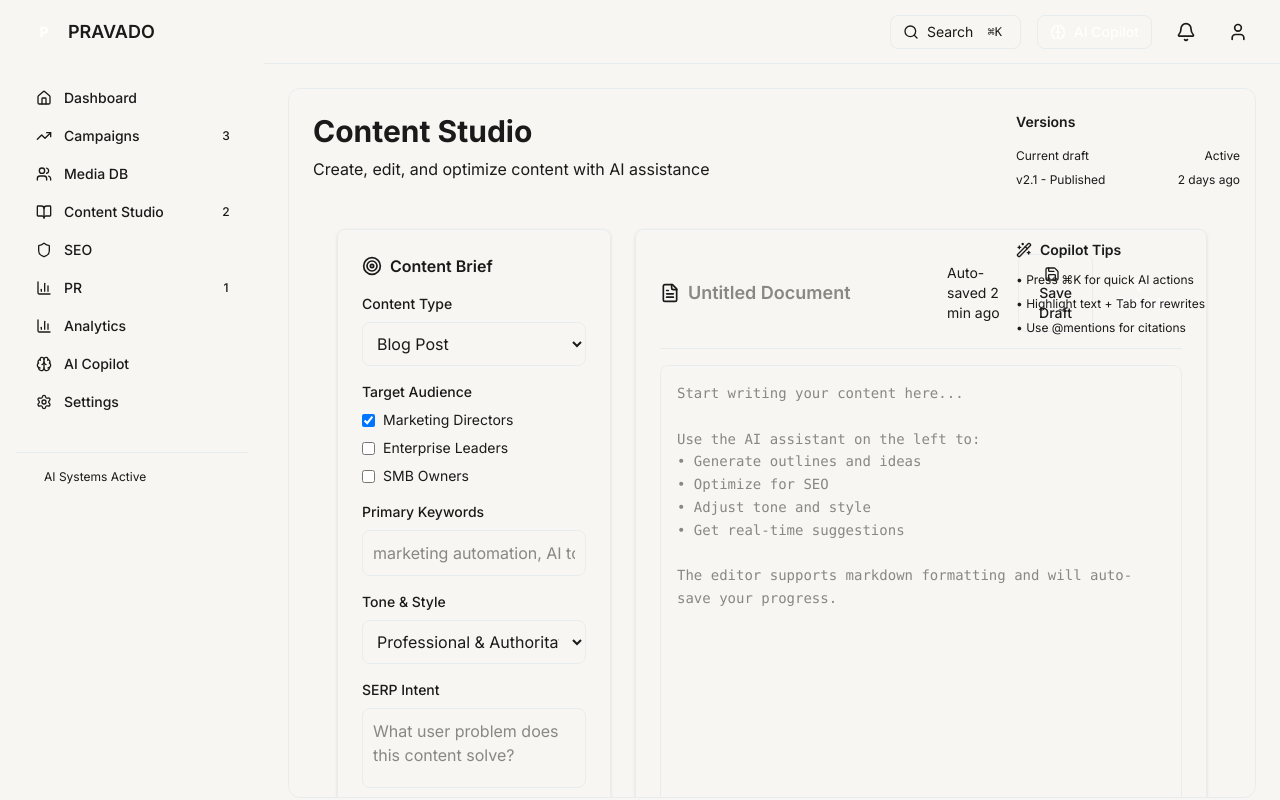
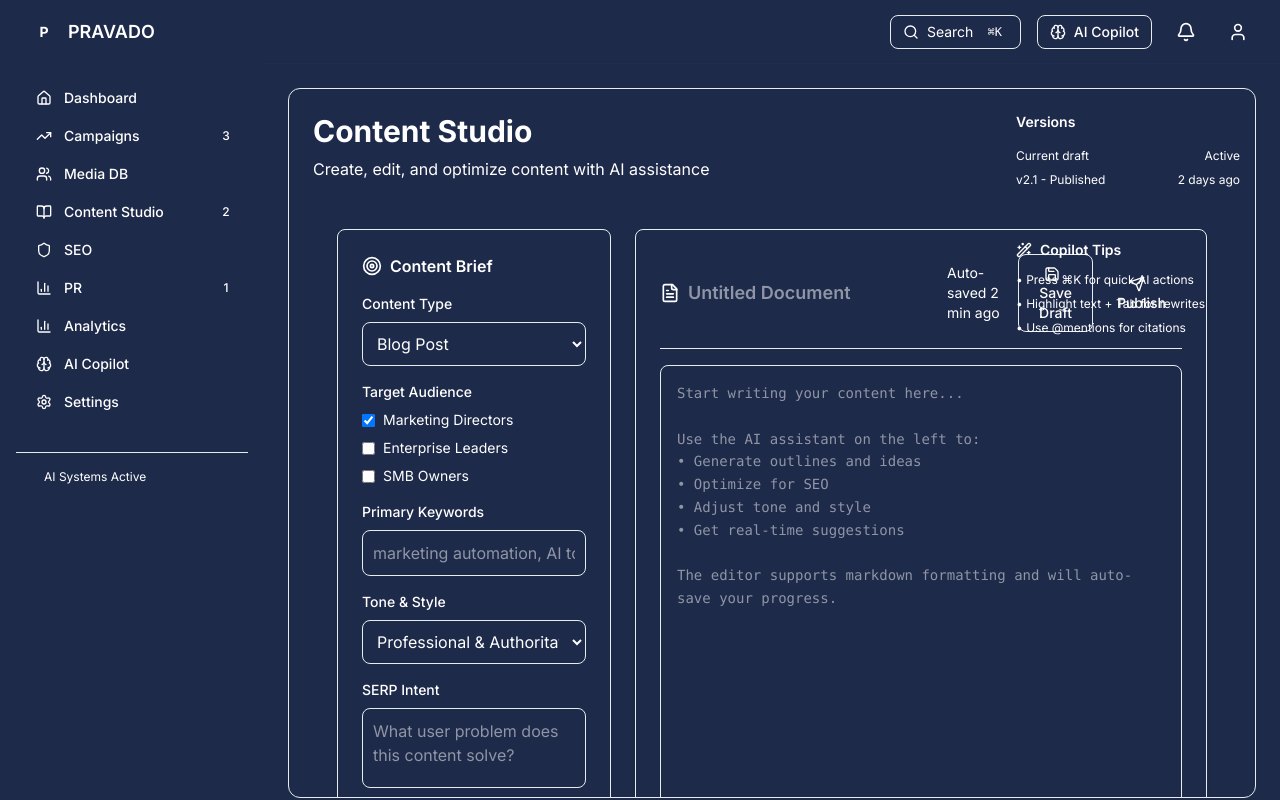
Before and after one commit to cryptocrystian/pravado-app, a React (Vite) app in the folder apps/web/: page /content in a window 1280 px wide. Built offline with nearby package versions, Linux system fonts and the light colour scheme; no server answers.

Commit message:
Debug: Force dark mode and use direct CSS variables
- Temporarily force dark mode in useRouteTheme for testing
- Use direct CSS variables instead of Tailwind classes
- Added console logging to debug route theme hook
- This should make the dark shell visible

Test to see if dark background appears!

```diff
--- a/apps/web/src/layouts/AppLayoutV3.tsx
+++ b/apps/web/src/layouts/AppLayoutV3.tsx
@@ -28,14 +28,14 @@
   }
 
   return (
-    <div className="flex h-screen bg-bg-dark overflow-hidden">
+    <div className="flex h-screen overflow-hidden" style={{ backgroundColor: 'var(--bg-dark)' }}>
       {/* Sidebar - stays on dark shell */}
       <AppSidebarV3 />
 
       {/* Main content area */}
       <div className="flex-1 flex flex-col overflow-hidden">
         {/* Header bar */}
-        <header className="h-16 border-b border-surface-dark/20 flex items-center justify-between px-6">
+        <header className="h-16 border-b flex items-center justify-between px-6" style={{ borderBottomColor: 'rgba(43, 58, 103, 0.2)' }}>
           <div className="flex items-center gap-4">
             {/* Page title dynamically set by page components */}
             <div id="page-header" />
--- a/apps/web/src/styles/globals.css
+++ b/apps/web/src/styles/globals.css
@@ -32,8 +32,8 @@
     line-height: 1.5;
   }
 
-  /* Dark mode application */
-  body.dark {
+  /* Dark mode application - when html has dark class */
+  .dark body {
     background-color: var(--bg-dark);
     color: var(--text-dark);
   }
--- a/apps/web/src/theme/routeTheme.ts
+++ b/apps/web/src/theme/routeTheme.ts
@@ -9,6 +9,13 @@
   const isLight = LIGHT_ROUTES.some((re) => re.test(pathname));
 
   useEffect(() => {
-    document.documentElement.classList.toggle('dark', !isLight);
-  }, [isLight]);
+    // TEMP: Force dark mode for testing
+    const shouldBeDark = true; // !isLight;
+    console.log('Route theme:', { pathname, isLight, shouldBeDark });
+
+    document.documentElement.classList.toggle('dark', shouldBeDark);
+
+    // Also apply to body as fallback
+    document.body.classList.toggle('dark', shouldBeDark);
+  }, [pathname]);
 }
```
